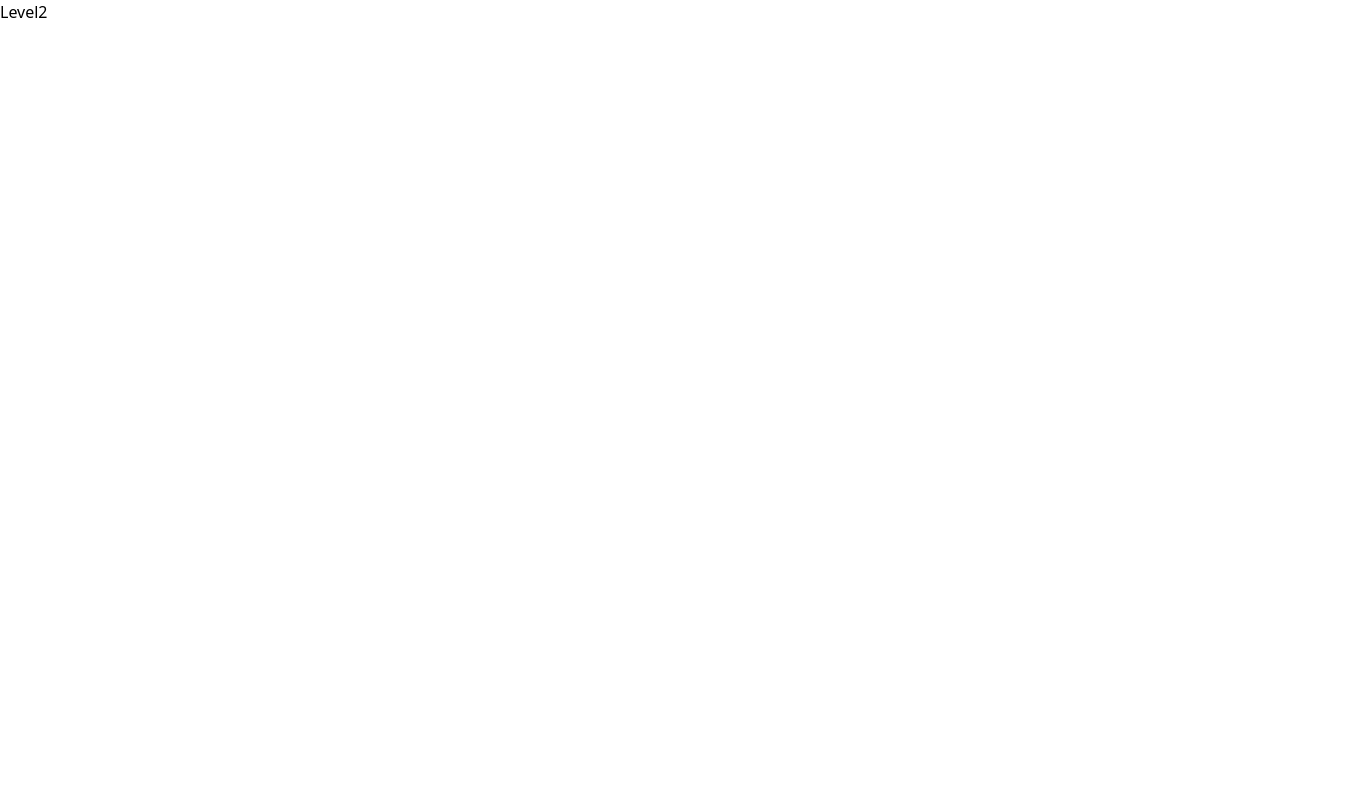
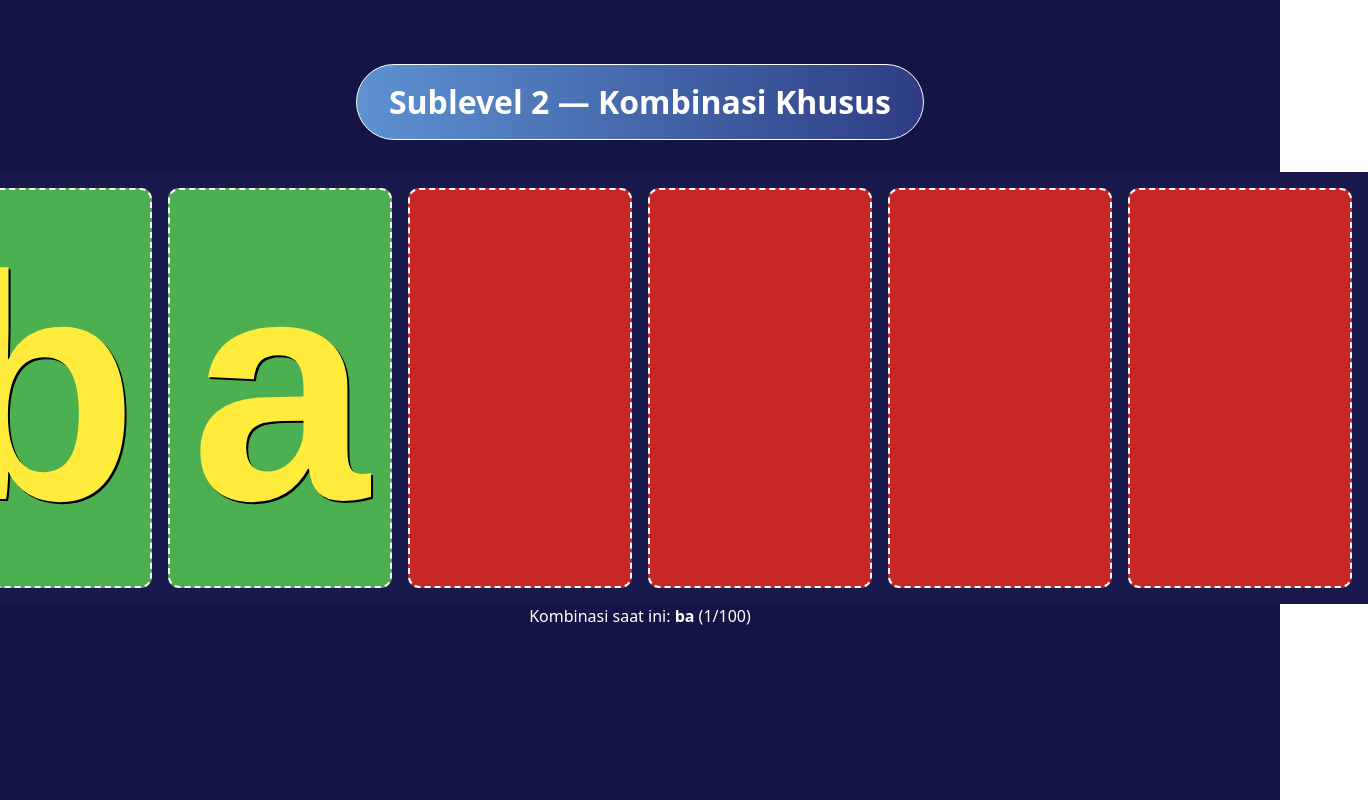
Before and after one commit to audriskasula/DisolvePWA, a React (Vite) app: page /level2 in a window 1280 px wide. Shown: the whole page, 1368 px wide, since content can reach past the window. Built offline with nearby package versions, Linux system fonts and the light colour scheme.

Commit message:
Make level 1 & level 2

```diff
--- a/src/App.tsx
+++ b/src/App.tsx
@@ -1,9 +1,9 @@
 import { BrowserRouter, Routes, Route } from "react-router-dom";
-import { Level1 } from "./levels/Level1";
 import { Level2 } from "./levels/Level2";
 import { Level3 } from "./levels/Level3";
 import { Level4 } from "./levels/Level4";
 import { Home } from "./pages/Home";
+import { Level1 } from "./levels/Level1";
 
 function App() {
   return (
--- a/src/levels/Level1.tsx
+++ b/src/levels/Level1.tsx
@@ -1,65 +1,58 @@
 import { useEffect, useState } from "react"
+import { useNavigate } from "react-router-dom"
 import "./CSS/level1.css"
-import { useNavigate } from "react-router-dom"
+
+const ALPHABET = "abcdefghijklmnopqrstuvwxyz".split("")
 
 export const Level1 = () => {
-  const [nextSlot, setNextSlot] = useState("A")
-  const slot1 = ["a", "b", "c", "d", "e", "f"]
-//   const slot2 = ["a", "b", "c", "d", "e", "f"]
-//   const slot3 = ["a", "b", "c", "d", "e", "f"]
-//   const slot4 = ["a", "b", "c", "d", "e", "f"]
-//   const slot5 = ["a", "b", "c", "d", "e", "f"]
-//   const slot6 = ["a", "b", "c", "d", "e", "f"]
+  const [charIndex, setCharIndex] = useState(0) // 0 = 'a'
   const navigate = useNavigate()
 
   useEffect(() => {
-    const saved = localStorage.getItem("nextSlot_level1")
-    if (saved) {
-      setNextSlot(saved)
-    }
+    const saved = localStorage.getItem("level1_sub1_charIndex")
+    if (saved !== null) setCharIndex(Number(saved))
   }, [])
 
-  const handleClick = (lvl: string) => {
-    const currentIndex = slot1.indexOf(lvl)
-    if (currentIndex < slot1.length - 1) {
-      const newSlot = slot1[currentIndex + 1]
-      setNextSlot(newSlot)
-      localStorage.setItem("nextSlot_level1", newSlot)
+  const handleAdvance = () => {
+    if (charIndex < ALPHABET.length - 1) {
+      const next = charIndex + 1
+      setCharIndex(next)
+      localStorage.setItem("level1_sub1_charIndex", String(next))
     } else {
-      const unlockedLevel = Number(localStorage.getItem("unlockedLevel") || "1")
-
-      if (unlockedLevel < 2) {
-        localStorage.setItem("unlockedLevel", "2")
-      }
-
-      navigate("/")
+      // selesai 'z' -> buka sublevel2
+      localStorage.setItem("unlockedSubLevel_level1", "2")
+      navigate("/level1")
     }
   }
+
+
 
   return (
     <div className="containerLv1">
       <div className="titleBox">
-        Tempelkan 1 Huruf <br /> Seperti Pada Gambar
+        Sublevel 1 — Gunakan 1 Slot (a → z)
       </div>
 
+      {/* Selalu 6 kotak, hanya kotak pertama yang terpakai */}
       <div className="board">
-        {slot1.map((lvl) => (
-          <div key={lvl}>
-            {lvl <= nextSlot ? (
-              <div
-                className="slot filled"
-                onClick={lvl === nextSlot ? () => handleClick(lvl) : undefined}
-              >
-                <span className="letter">{lvl}</span>
+        {Array.from({ length: 6 }).map((_, i) => (
+          <div key={i}>
+            {i === 0 ? (
+              <div className="slot filled" onClick={handleAdvance}>
+                <span className="letter">{ALPHABET[charIndex]}</span>
               </div>
             ) : (
-              <div className="slot"></div>
+              <div className="slot" />
             )}
           </div>
         ))}
       </div>
 
-      {nextSlot === "D" && (
+      <div className="info">
+        Huruf saat ini: <b>{ALPHABET[charIndex]}</b> — klik kotak hijau untuk lanjut
+      </div>
+
+      {charIndex === 25 && (
         <div className="buttons">
           <button onClick={() => navigate("/")}>🏠 Kembali ke Home</button>
           <button
--- a/src/levels/Level2.tsx
+++ b/src/levels/Level2.tsx
@@ -1,7 +1,82 @@
-import React from 'react'
+import { useEffect, useState } from "react"
+import { useNavigate } from "react-router-dom"
+import "./CSS/level1.css"
+
+const COMBINATIONS = [
+  "ba","bi","bu","be","bo",
+  "ca","ci","cu","ce","co",
+  "da","di","du","de","do",
+  "fa","fi","fu","fe","fo",
+  "ga","gi","gu","ge","go",
+  "ha","hi","hu","he","ho",
+  "ja","ji","ju","je","jo",
+  "ka","ki","ku","ke","ko",
+  "la","li","lu","le","lo",
+  "ma","mi","mu","me","mo",
+  "na","ni","nu","ne","no",
+  "pa","pi","pu","pe","po",
+  "qa","qi","qu","qe","qo",
+  "ra","ri","ru","re","ro",
+  "ta","ti","tu","te","to",
+  "va","vi","vu","ve","vo",
+  "wa","wi","wu","we","wo",
+  "xa","xi","xu","xe","xo",
+  "ya","yi","yu","ye","yo",
+  "za","zi","zu","ze","zo"
+]
 
 export const Level2 = () => {
+  const [index, setIndex] = useState(0)
+  const navigate = useNavigate()
+
+  useEffect(() => {
+    const saved = localStorage.getItem("level1_sub2_index")
+    if (saved) setIndex(Number(saved))
+  }, [])
+
+  const handleAdvance = () => {
+    if (index < COMBINATIONS.length - 1) {
+      const next = index + 1
+      setIndex(next)
+      localStorage.setItem("level1_sub2_index", String(next))
+    } else {
+      // selesai → unlock Level 2
+      localStorage.setItem("unlockedLevel", "2")
+      navigate("/")
+    }
+  }
+
+  const pair = COMBINATIONS[index]
+  const first = pair[0]
+  const second = pair[1]
+
   return (
-    <div>Level2</div>
+    <div className="containerLv1">
+      <div className="titleBox">
+        Sublevel 2 — Kombinasi Khusus
+      </div>
+
+      <div className="board">
+        {Array.from({ length: 6 }).map((_, idx) => (
+          <div key={idx}>
+            {idx === 0 ? (
+              <div className="slot filled">
+                <span className="letter">{first}</span>
+              </div>
+            ) : idx === 1 ? (
+              <div className="slot filled" onClick={handleAdvance}>
+                <span className="letter">{second}</span>
+              </div>
+            ) : (
+              <div className="slot" />
+            )}
+          </div>
+        ))}
+      </div>
+
+      <div className="info">
+        Kombinasi saat ini: <b>{pair}</b> ({index + 1}/{COMBINATIONS.length})
+      </div>
+    </div>
   )
 }
```
